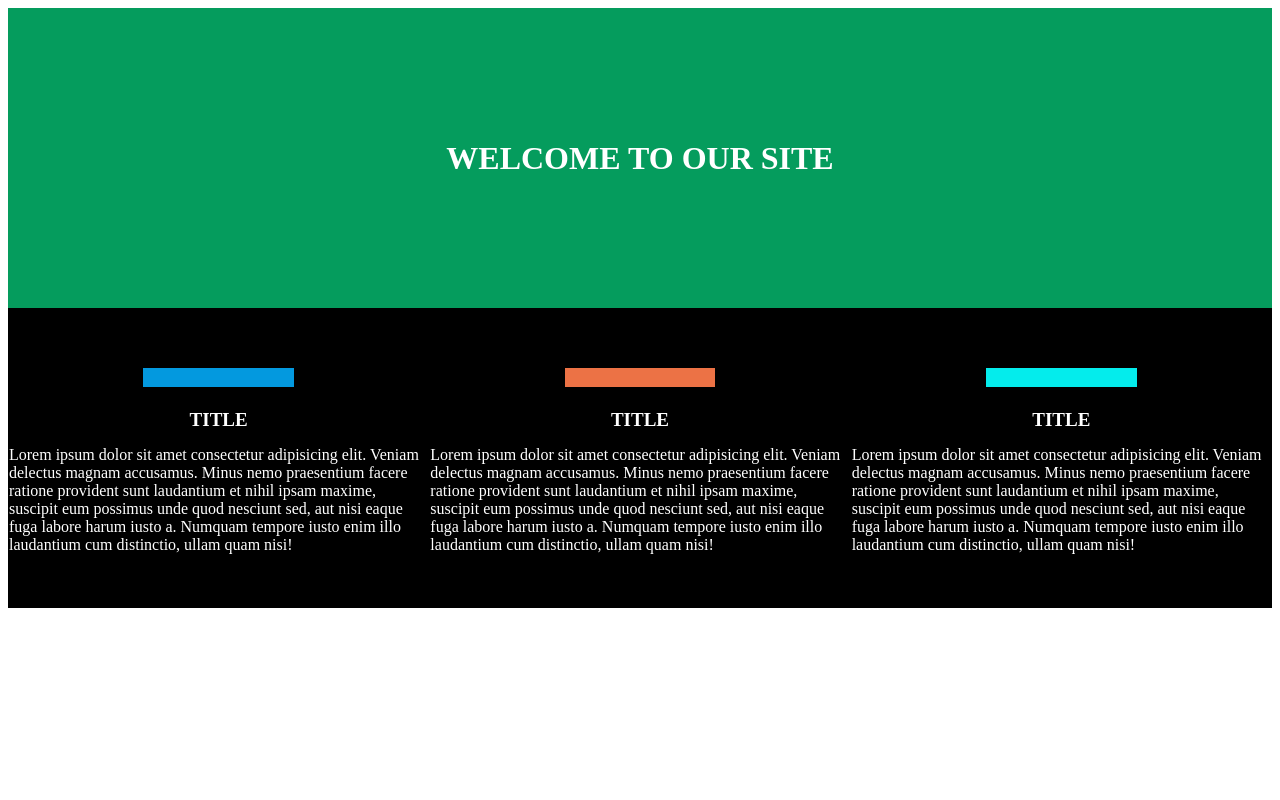
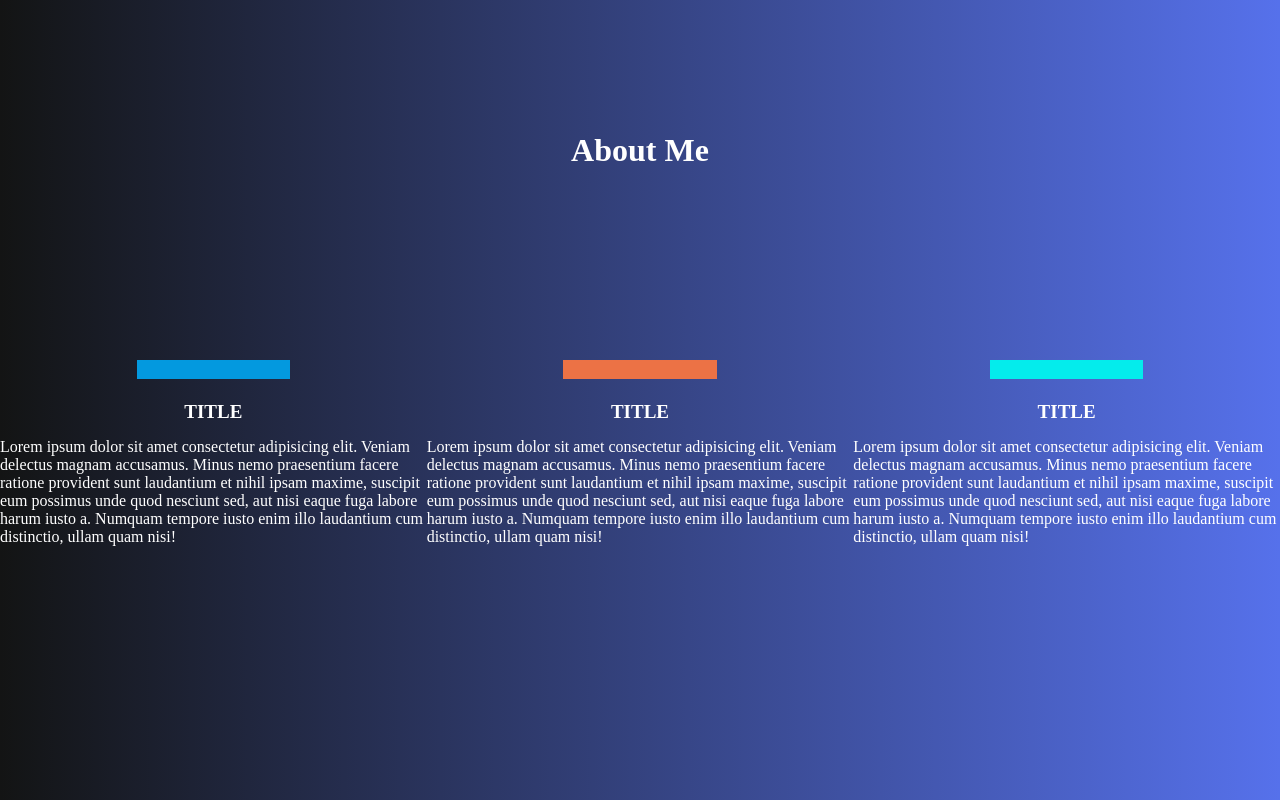
Before and after one commit to barbaroreyes/First-Responsive-WebsiteBarbaro, a plain HTML site: page index.html in a window 1280 px wide. Drawn offline with Linux system fonts and the light colour scheme; a web font is replaced by a local one.

Commit message:
change a color

```diff
--- a/css/index.css
+++ b/css/index.css
@@ -1,3 +1,10 @@
+body{
+    width: 100%;
+    margin: 0;
+    padding: 0;
+    background: black;
+    background: linear-gradient(to left, rgb(86, 113, 235), #131414);
+}
 .grid{
    width: 100%;
    height:auto;
@@ -11,14 +18,14 @@
     display: flex;
     justify-content: center;
     align-items: center;
-    background: rgb(4, 236, 236);
+
     color: #fff;
 }
 
 .two{
     grid-row: 2/4;
     grid-column: 1/4;
-   background: black;
+
      display: flex;
      justify-content: center;
      align-items: center;
@@ -29,7 +36,7 @@
     align-items: center;
     flex-direction: column;
     color: #fff;
-    border: 1px solid black;
+
 }
 
 .title{
@@ -90,6 +97,6 @@
   }
   @media (min-width: 992px) {
     .one{
-        background: rgb(5, 156, 93);
+
      }
  }
--- a/index.html
+++ b/index.html
@@ -11,7 +11,7 @@
 </head>
 <body>
     <div class="grid">
-       <div class="one"><h1 class="text1">WELCOME TO OUR SITE</h1></div>
+       <div class="one"><h1 class="text1">About Me</h1></div>
 
       <div class="two">
           <section class=" all">
```
